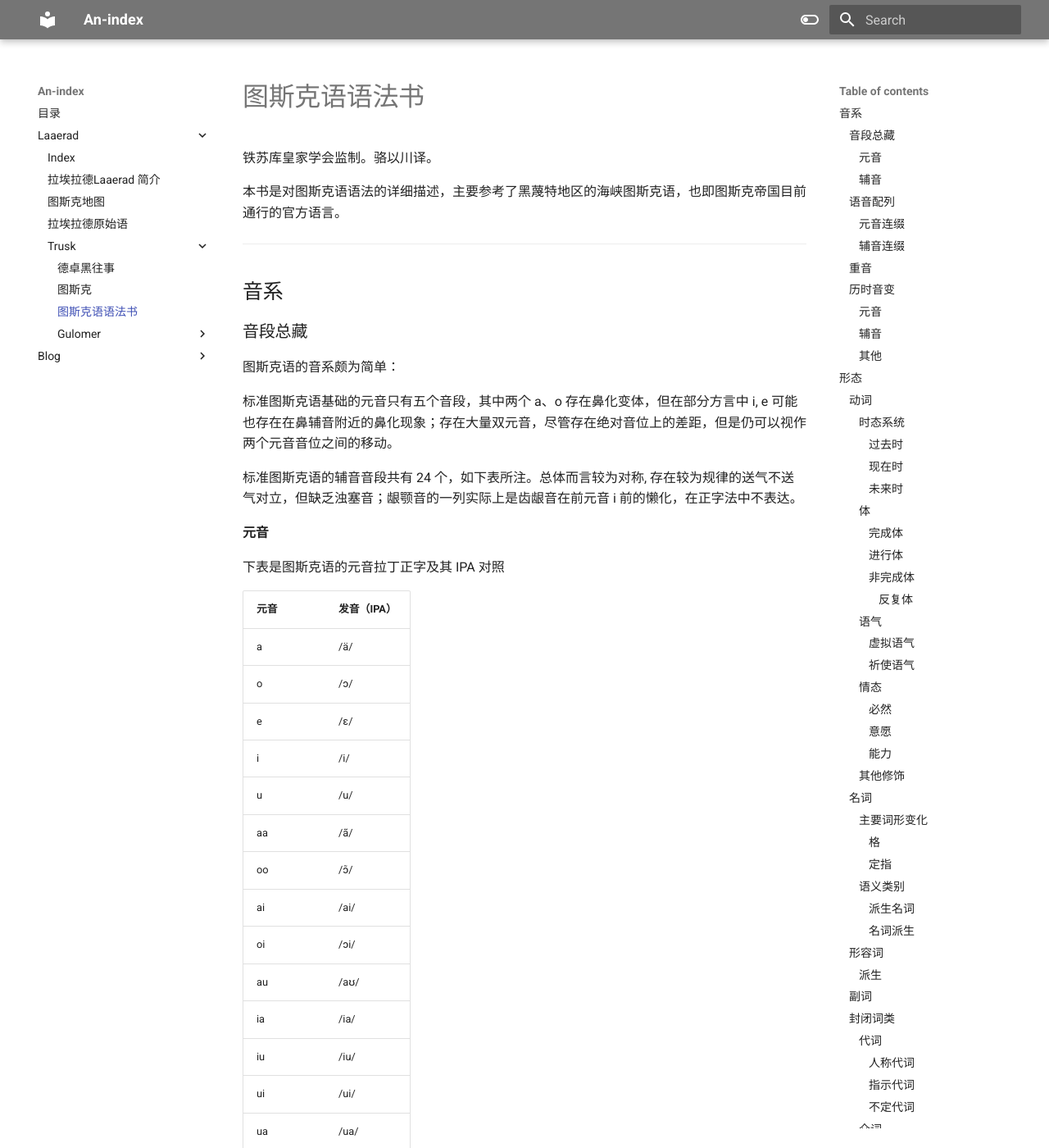
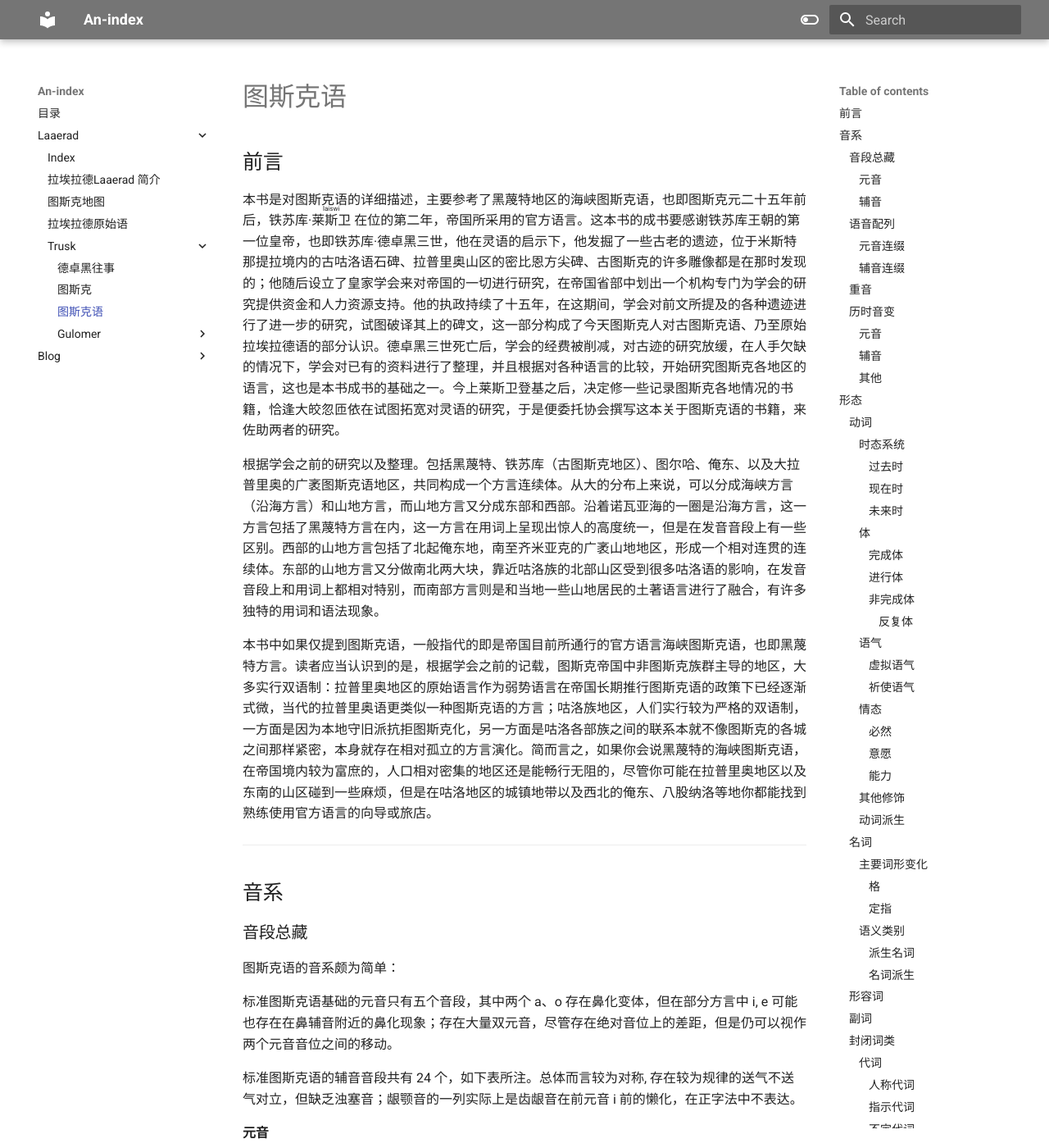
Before and after one commit to PhychiasLokDansk/Laaerad, an MkDocs documentation site: the page built from docs/Laaerad/Trusk/ZherirTruskal.md, in a window 1280 px wide and 1400 px high. Shown: the whole window at 82% size. Built offline with MkDocs 1.6.1 and Material for MkDocs 9.7.7, drawn with Linux system fonts in a browser that asks for light colours; some of the changed text lies outside the part shown.

Commit message:
LAPTOP-UGNPREPA 2025-4-28:14:35:9

```diff
--- a/docs/Laaerad/Trusk/ZherirTruskal.md
+++ b/docs/Laaerad/Trusk/ZherirTruskal.md
@@ -6,11 +6,15 @@ tags:
   - 创作/设定
 aliases:
 ---
-# 图斯克语语法书
+# 图斯克语
 
-铁苏库皇家学会监制。骆以川译。
+## 前言
 
-本书是对图斯克语语法的详细描述，主要参考了黑蔑特地区的海峡图斯克语，也即图斯克帝国目前通行的官方语言。
+本书是对图斯克语的详细描述，主要参考了黑蔑特地区的海峡图斯克语，也即图斯克元二十五年前后，铁苏库·<ruby>莱斯卫<rt>laiswi</rt></ruby> 在位的第二年，帝国所采用的官方语言。这本书的成书要感谢铁苏库王朝的第一位皇帝，也即铁苏库·德卓黑三世，他在灵语的启示下，他发掘了一些古老的遗迹，位于米斯特那提拉境内的古咕洛语石碑、拉普里奥山区的密比恩方尖碑、古图斯克的许多雕像都是在那时发现的；他随后设立了皇家学会来对帝国的一切进行研究，在帝国省部中划出一个机构专门为学会的研究提供资金和人力资源支持。他的执政持续了十五年，在这期间，学会对前文所提及的各种遗迹进行了进一步的研究，试图破译其上的碑文，这一部分构成了今天图斯克人对古图斯克语、乃至原始拉埃拉德语的部分认识。德卓黑三世死亡后，学会的经费被削减，对古迹的研究放缓，在人手欠缺的情况下，学会对已有的资料进行了整理，并且根据对各种语言的比较，开始研究图斯克各地区的语言，这也是本书成书的基础之一。今上莱斯卫登基之后，决定修一些记录图斯克各地情况的书籍，恰逢大皎忽匝依在试图拓宽对灵语的研究，于是便委托协会撰写这本关于图斯克语的书籍，来佐助两者的研究。
+
+根据学会之前的研究以及整理。包括黑蔑特、铁苏库（古图斯克地区）、图尔哈、俺东、以及大拉普里奥的广袤图斯克语地区，共同构成一个方言连续体。从大的分布上来说，可以分成海峡方言（沿海方言）和山地方言，而山地方言又分成东部和西部。沿着诺瓦亚海的一圈是沿海方言，这一方言包括了黑蔑特方言在内，这一方言在用词上呈现出惊人的高度统一，但是在发音音段上有一些区别。西部的山地方言包括了北起俺东地，南至齐米亚克的广袤山地地区，形成一个相对连贯的连续体。东部的山地方言又分做南北两大块，靠近咕洛族的北部山区受到很多咕洛语的影响，在发音音段上和用词上都相对特别，而南部方言则是和当地一些山地居民的土著语言进行了融合，有许多独特的用词和语法现象。
+
+本书中如果仅提到图斯克语，一般指代的即是帝国目前所通行的官方语言海峡图斯克语，也即黑蔑特方言。读者应当认识到的是，根据学会之前的记载，图斯克帝国中非图斯克族群主导的地区，大多实行双语制：拉普里奥地区的原始语言作为弱势语言在帝国长期推行图斯克语的政策下已经逐渐式微，当代的拉普里奥语更类似一种图斯克语的方言；咕洛族地区，人们实行较为严格的双语制，一方面是因为本地守旧派抗拒图斯克化，另一方面是咕洛各部族之间的联系本就不像图斯克的各城之间那样紧密，本身就存在相对孤立的方言演化。简而言之，如果你会说黑蔑特的海峡图斯克语，在帝国境内较为富庶的，人口相对密集的地区还是能畅行无阻的，尽管你可能在拉普里奥地区以及东南的山区碰到一些麻烦，但是在咕洛地区的城镇地带以及西北的俺东、八股纳洛等地你都能找到熟练使用官方语言的向导或旅店。
 
 ***
 ## 音系
@@ -396,6 +400,13 @@ baragesin 可以拆成三个部分“barag=es=in”，即词间对照中各个
 出现情态表达时，一般紧接在情态标记词的后面。
 
 ---
+#### 动词派生
+
+| 派生类型  | 动词→动词 | 名词→动词 | 形容词→动词 | 核心功能    |                    |
+| ----- | ----- | ----- | ------ | ------- | ------------------ |
+| 变化/状态 |       |       | -yaz   | 使具有某种状态 | ile 亮的 > ileyaz 发光 |
+|       |       |       |        |         |                    |
+
 
 ### 名词
 #### 主要词形变化
@@ -477,25 +488,25 @@ baragesin 可以拆成三个部分“barag=es=in”，即词间对照中各个
 
 第二类是具体名词，表示可通过各种感官感知的、数量可分辨的实体。
 
-第三类是物质名词，表示某些不可数的物质或材料，这一类名词在作形态变化时有特殊的处理方式：大多数的物质名词强制绑定复数形式，在涉及对该种类物质的描述时，通常加上黏着的后缀“=lis”，这在后文的名词派生中也有提到，但并不是所有能够通过“=lis”派生的名词都属于这一类，例如“wise”树，这一个名词就是一个具体名词。
+第三类是物质名词，表示某些不可数的物质或材料，这一类名词在作形态变化时有特殊的处理方式：大多数的物质名词强制绑定复数形式，在涉及对该种类物质的描述时，通常加上黏着的后缀“=lis”，这在后文的名词派生中也有提到，但并不是所有能够通过“=lis”派生的名词都属于这一类，例如“wise”树，这一个名词就是一个具体名词，但它也可以通过“=lis”派生出名词“wiselis”意思是“这一种树”。
 
 第四类是专有名词，是对特定地点、事物、个体、机构等的描述，通常不作变化，在图斯克语中，大量咕洛语的宗教性质借词也属于这一类。
 
-第五类是时间名词，用于表示时间单位或时间段。
+第五类是时间名词，用于表示时间单位或时间段，这类名词相对封闭，很少有变化。
 
 ##### 派生名词
-以上的词类之间互相可以派生，除了比较常规的将名词与名词直接
+以上的词类之间互相可以派生，除了比较常规的将名词与名词直接相连、构成同义或偏义复词来派生以外，也可以通过如下的形式派生出名词来。
 
-| 派生类型  | 动词→名词 | 名词→名词         | 形容词→名词 | 核心功能               |
-| ----- | ----- | ------------- | ------ | ------------------ |
-| 受事/对象 | -hel  | -             | -      | 指代动作直接承受者或被动对象     |
-| 结果/产物 | -laft | -             | -      | 动作产生的实体化结果         |
-| 工具/载体 | -jo   | -jo           | -      | 转化为实现动作的工具或材料制成的实体 |
-| 施事/主体 | -ke   | -             | -ke    | 标记动作执行者或属性持有者      |
-| 空间/场所 | -mart | -wid -(e) rad | -mart  | 关联实体或动作的典型空间位置     |
-| 集体化   | -     | -lis          | -      | 个体扩展为群体或类属概念       |
-| 抽象化   | -sait | -sait         | -sait  | 将具体概念抽象为状态、过程或对立语义 |
-| 指小/爱称 | -     | -ino          | -ino   | 附加亲昵、微小或轻视色彩       |
+| 派生类型  | 动词→名词 | 名词→名词         | 形容词→名词 | 核心功能                         |
+| ----- | ----- | ------------- | ------ | ---------------------------- |
+| 受事/对象 | -hel  | -             | -      | 指代动作直接承受者或被动对象               |
+| 结果/产物 | -laft | -             | -      | 动作产生的实体化结果，具体名词              |
+| 工具/载体 | -jo   | -jo           | -      | 转化为实现动作的工具或材料制成的实体，具体名词      |
+| 施事/主体 | -ke   | -             | -ke    | 标记动作执行者或属性持有者，具体名词           |
+| 空间/场所 | -mart | -wid -(e) rad | -mart  | 关联实体或动作的典型空间位置               |
+| 集体化   | -     | -lis          | -      | 个体扩展为群体或类属概念                 |
+| 抽象化   | -sait | -sait         | -sait  | 将具体概念抽象为状态、过程或对立语义           |
+| 指小/爱称 | -     | -ino          | -ino   | 附加亲昵、微小或轻视色彩，一般用于昵称，或是用于称呼小孩 |
 
 > 以下是一些例子：
 >
```
Also changed, not shown: other parts of docs/Laaerad/Trusk/ZherirTruskal.md (+0 -6 lines), Trusk.md (+1 -1 lines), 1 other file.
